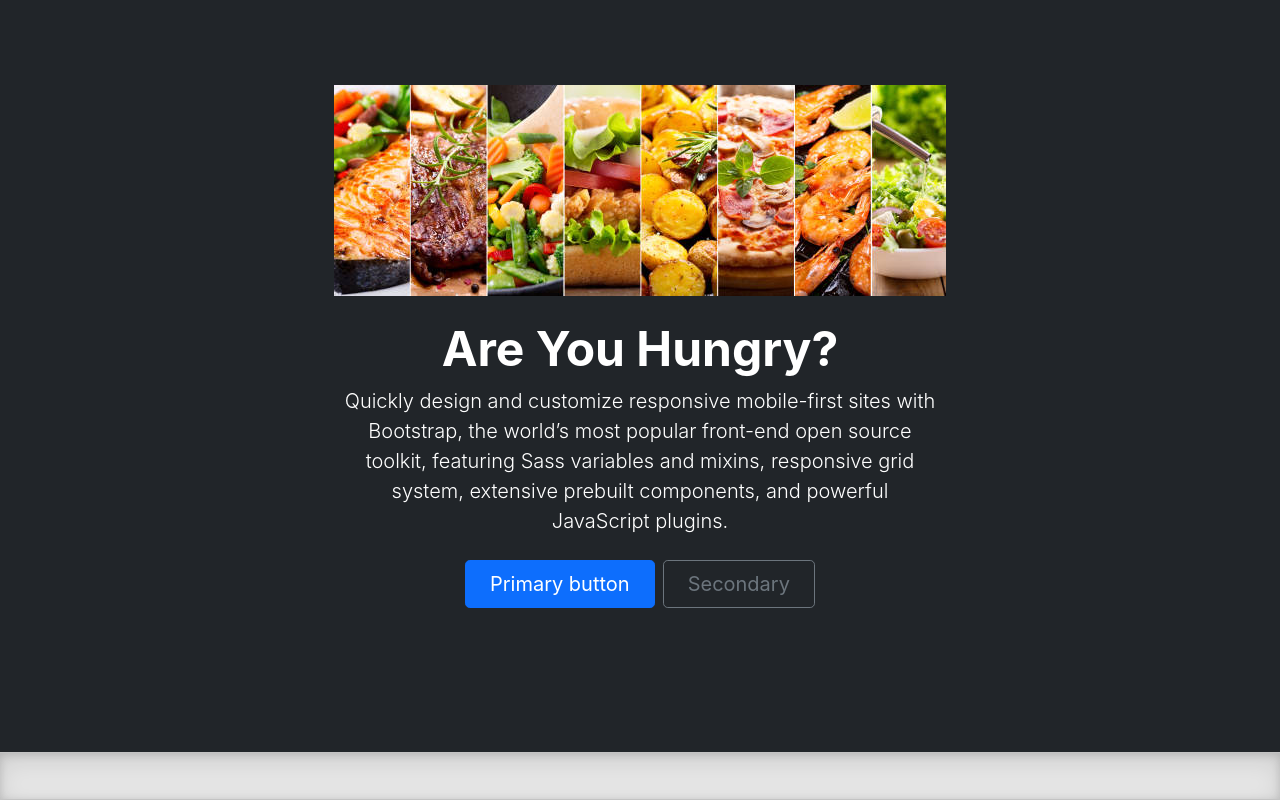
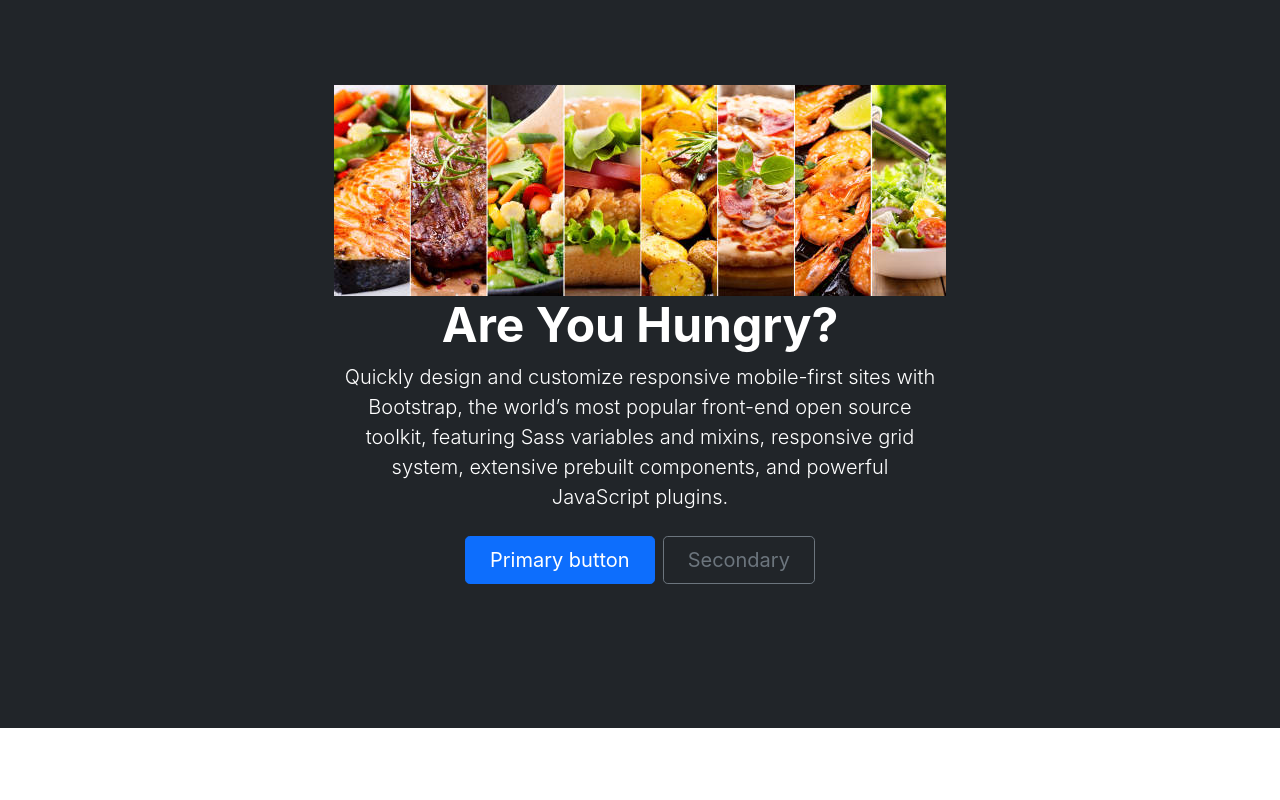
Before and after one commit to MacwithaQ/recipeat-fe, a React (Create React App) app: page / in a window 1280 px wide. Shown: the part 219-1019 px from the top of the page. After the commit the page ends 947 px from the top, so only its background shows below. Built offline with nearby package versions, Linux system fonts and the light colour scheme.

Commit message:
minor edits

```diff
--- a/src/components/Home.js
+++ b/src/components/Home.js
@@ -1,6 +1,7 @@
 import React from "react";
 import FoodCollage from "../media/FoodCollage.jpeg";
 import FoodCollage2 from "../media/FoodCollage2.jpeg";
+import Image from "react-bootstrap/Image";
 
 function Home() {
   return (
@@ -8,10 +9,11 @@ function Home() {
       <div class="b-example-divider"></div>
       <div className="bg-dark text-secondary px-4 py-5 text-center">
         <div class="px-4 py-5 my-5 text-center">
-          <img
+          <Image
             class="d-block mx-auto mb-4"
             src={FoodCollage2}
             alt=""
+            fluid
             // width="72"
             // height="57"
           />
@@ -37,7 +39,6 @@ function Home() {
           </div>
         </div>
       </div>
-      <div class="b-example-divider"></div>
     </div>
   );
 }
```
